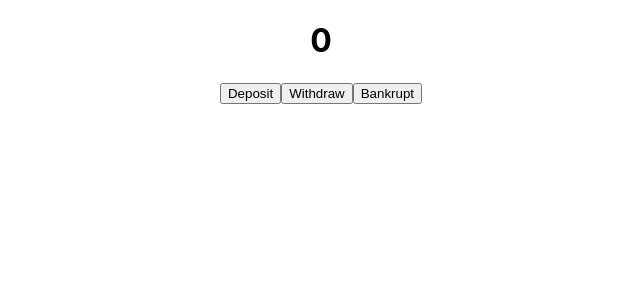
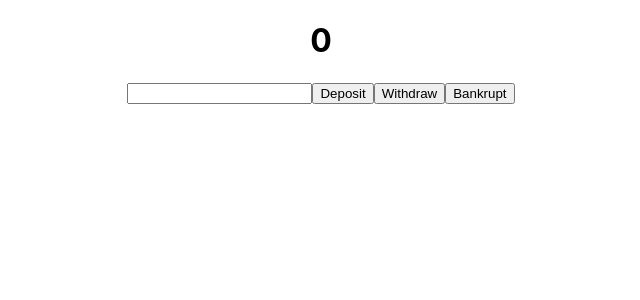
Before and after one commit to ghulamyazdani/BankState, a React (Create React App) app: page / in a window 1280 px wide. Shown: the top 300 px of the page, without its empty margins (319-959 px from the left). Built offline with nearby package versions, Linux system fonts and the light colour scheme.

Commit message:
bug fixes

```diff
--- a/src/App.tsx
+++ b/src/App.tsx
@@ -1,10 +1,13 @@
-import React from "react";
+import React, { useState } from "react";
 import "./App.css";
 import { useDispatch, useSelector } from "react-redux";
 import { bindActionCreators } from "@reduxjs/toolkit";
 import { actionCreators, State } from "./state";
 
 function App() {
+  const [input, setInput] = useState("");
+  console.log(input);
+
   const dispatch = useDispatch();
   const { depositMoney, withdrawMoney, bankrupt } = bindActionCreators(
     actionCreators,
@@ -14,9 +17,42 @@ function App() {
   return (
     <div className="App">
       <h1>{amount}</h1>
-      <button onClick={() => depositMoney(100)}>Deposit</button>
-      <button onClick={() => withdrawMoney(50)}>Withdraw</button>
-      <button onClick={() => bankrupt()}>Bankrupt</button>
+      <form onSubmit={(e) => e.preventDefault()}>
+        <input
+          type="number"
+          onChange={(e) => setInput(e.target.value)}
+          value={input}
+        />
+
+        <button
+          onClick={() => {
+            if (input) {
+              depositMoney(parseInt(input));
+              setInput("");
+            }
+          }}
+        >
+          Deposit
+        </button>
+        <button
+          onClick={() => {
+            if (input) {
+              withdrawMoney(parseInt(input));
+              setInput("");
+            }
+          }}
+        >
+          Withdraw
+        </button>
+        <button
+          onClick={() => {
+            bankrupt();
+            setInput("");
+          }}
+        >
+          Bankrupt
+        </button>
+      </form>
     </div>
   );
 }
--- a/src/state/reducers/bankReducers.ts
+++ b/src/state/reducers/bankReducers.ts
@@ -2,7 +2,7 @@ import { ActionType } from "../action-types";
 import { Action } from "../actions";
 
 const initialState = 0;
-const reducer = (state: number = initialState, action: Action) => {
+const bankreducer = (state: number = initialState, action: Action) => {
   switch (action.type) {
     case ActionType.DEPOSIT:
       return state + action.payload;
@@ -14,4 +14,4 @@ const reducer = (state: number = initialState, action: Action) => {
       return state;
   }
 };
-export default reducer;
+export default bankreducer;
--- a/src/state/reducers/index.ts
+++ b/src/state/reducers/index.ts
@@ -4,5 +4,4 @@ const reducers = combineReducers({
   bank: bankReducers,
 });
 export default reducers;
-
 export type State = ReturnType<typeof reducers>;
```
